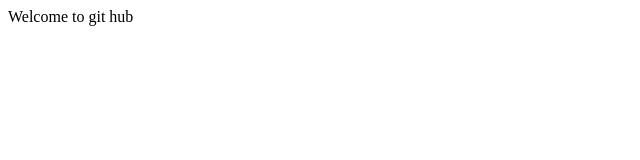
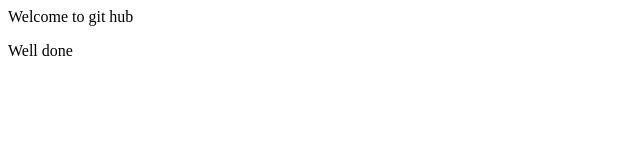
Before and after one commit to deepans100/buysellint, a plain HTML site: page index.html in a window 1280 px wide. Shown: the full height of the page, 0-640 px from the left. Drawn offline with Linux system fonts and the light colour scheme.

Commit message:
Well done from server

```diff
--- a/index.html
+++ b/index.html
@@ -1,5 +1,6 @@
 <html>
 <body>
   <p>Welcome to git hub</p>
+  Well done
 </body>
 </html>
```
